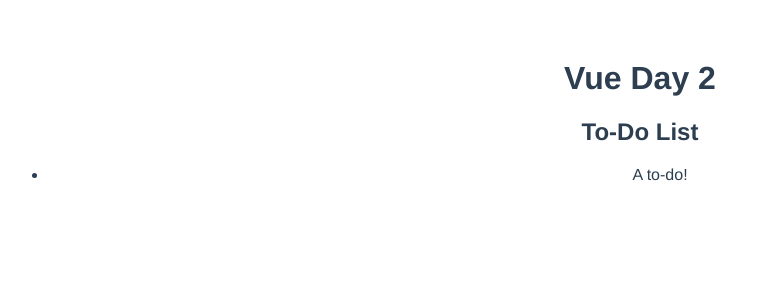
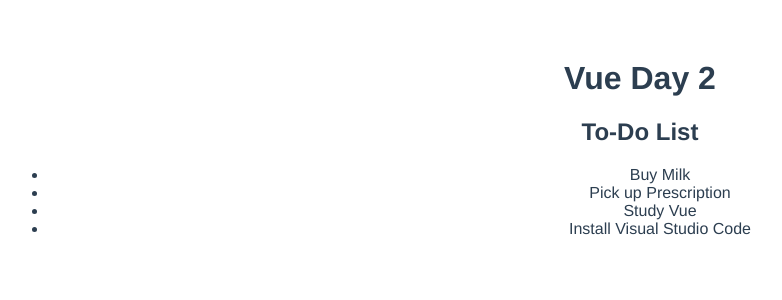
Before and after one commit to WarrenUhrich/vue-todo, a Vue app: page / in a window 1280 px wide. Shown: the top 300 px of the page, without its empty margins (0-782 px from the left). Built offline with nearby package versions, Linux system fonts and the light colour scheme.

Commit message:
Add todos loop.

```diff
--- a/src/components/Todo.vue
+++ b/src/components/Todo.vue
@@ -1,12 +1,15 @@
 <template>
   <li>
-    A to-do!
+    {{ task }}
   </li>
 </template>
 
 <script>
   export default {
-    name: 'Todo'
+    name: 'Todo',
+    props: [
+      'task'
+    ]
   }
 </script>
 
--- a/src/components/TodoList.vue
+++ b/src/components/TodoList.vue
@@ -2,7 +2,7 @@
   <section>
     <h2>To-Do List</h2>
     <ul>
-      <Todo />
+      <Todo v-for="todo in todos" :key="todo.task" :task="todo.task" />
     </ul>
   </section>
 </template>
```
